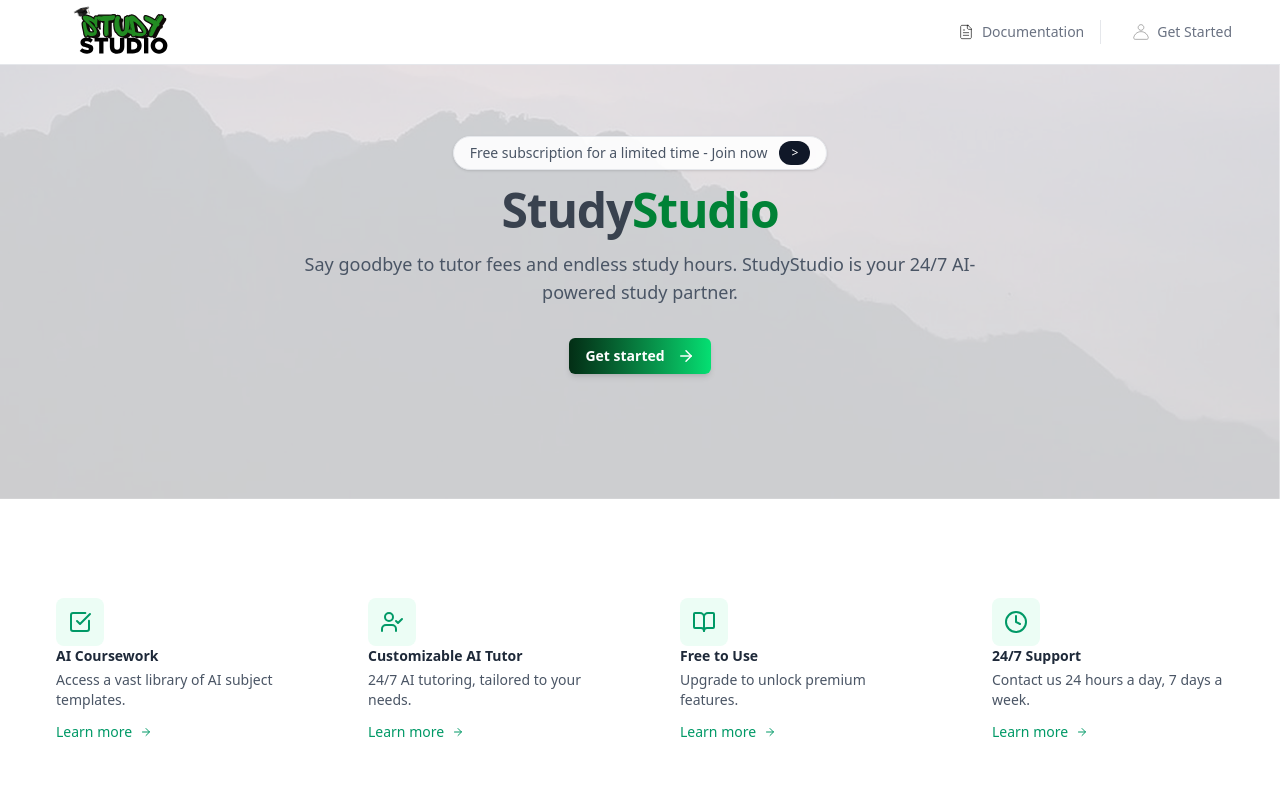
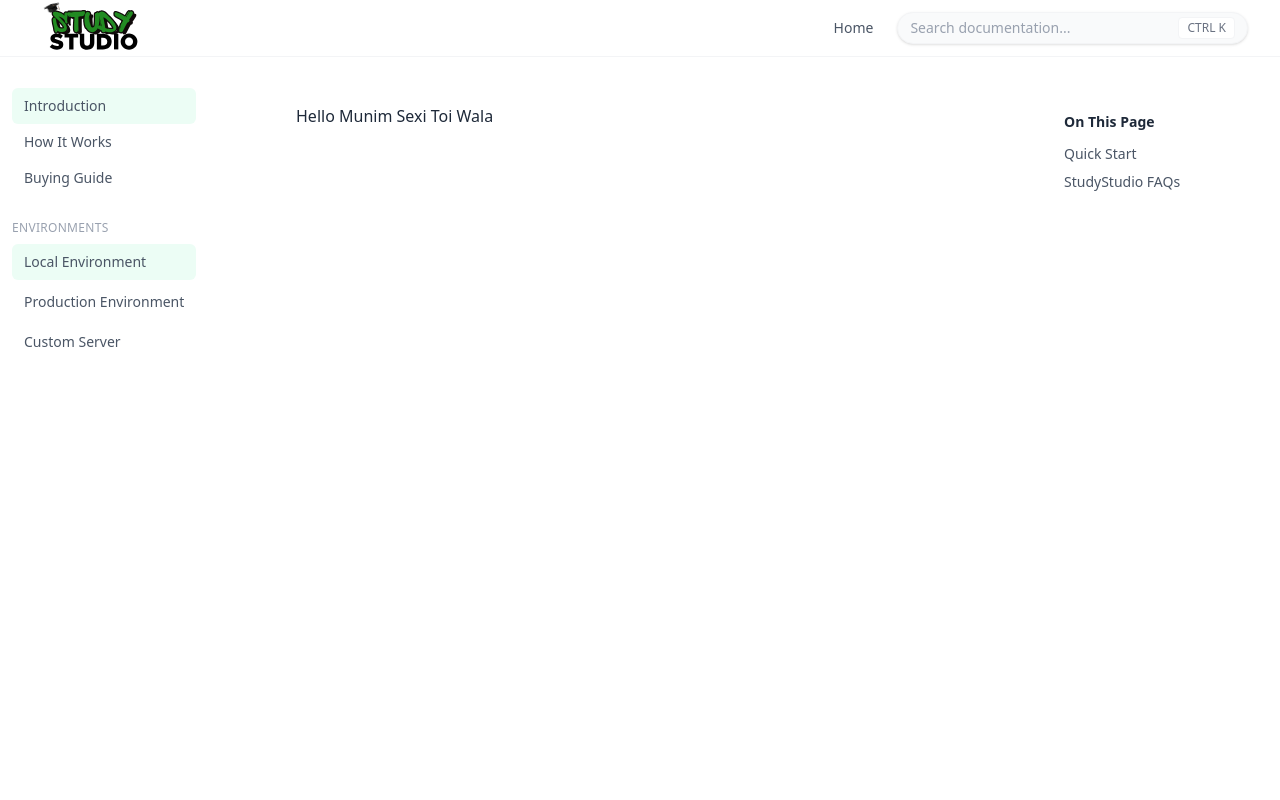
Before and after one commit to abdulbasit-10/Study-Studio, a React app in the folder Frontend/: page /documentation/local in a window 1280 px wide. Before the commit this address led to /. Shown: the top 800 px of the page. Built offline with nearby package versions, Linux system fonts and the light colour scheme; the HTML template or start-up script is replaced by a standard one.

Commit message:
Add Local Environment Page

```diff
--- a/Frontend/src/App.jsx
+++ b/Frontend/src/App.jsx
@@ -2,10 +2,11 @@
 import React from "react";
 import { BrowserRouter as Router, Routes, Route, Navigate } from "react-router-dom";
 import Home from "./Home/Home";
-import Documentation from "./Documentation/Documentation";
-import Intro from "./Documentation/Intro";
-import HowItWorks from "./Documentation/HowItWorks";
-import BuyingGuide from "./Documentation/BuyingGuide";
+import Documentation from "./Pages/Documentation";
+import Intro from "./Pages/Intro";
+import HowItWorks from "./Pages/HowItWorks";
+import BuyingGuide from "./Pages/BuyingGuide";
+import LocalEnvironment from "./Pages/LocalEnvironment";
 
 export default function App() {
   return (
@@ -18,6 +19,7 @@
           <Route index element={<Intro />} />
           <Route path="how-it-works" element={<HowItWorks />} />
           <Route path="buying-guide" element={<BuyingGuide />} />
+          <Route path="local" element={<LocalEnvironment />} />
           {/* add more nested doc routes here */}
         </Route>
 
--- a/Frontend/src/Documentation/LeftSideBar.jsx
+++ b/Frontend/src/Pages/LeftSideBar.jsx
@@ -23,7 +23,7 @@
 
       <div className="mt-6 text-xs uppercase tracking-wide text-gray-400">Environments</div>
       <div className="mt-2 space-y-1">
-        <SidebarLink to="/documentation/env/local">Local Environment</SidebarLink>
+        <SidebarLink to="/documentation/local">Local Environment</SidebarLink>
         <SidebarLink to="/documentation/env/prod">Production Environment</SidebarLink>
         <SidebarLink to="/documentation/env/custom">Custom Server</SidebarLink>
       </div>
--- /dev/null
+++ b/Frontend/src/Pages/LocalEnvironment.jsx
@@ -0,0 +1,11 @@
+import React from 'react'
+
+const LocalEnvironment = () => {
+  return (
+    <div>
+      Hello Munim Sexi Toi Wala
+    </div>
+  )
+}
+
+export default LocalEnvironment
```
Also changed, not shown: Frontend/src/Pages/BuyingGuide.jsx (renamed from Frontend/src/Documentation/BuyingGuide.jsx), Frontend/src/Pages/Documentation.jsx (renamed from Frontend/src/Documentation/Documentation.jsx), Frontend/src/Pages/Header.jsx (renamed from Frontend/src/Documentation/Header.jsx), Frontend/src/Pages/HowItWorks.jsx (renamed from Frontend/src/Documentation/HowItWorks.jsx), Frontend/src/Pages/Intro.jsx (renamed from Frontend/src/Documentation/Intro.jsx), Frontend/src/Pages/RightSideBar.jsx (renamed from Frontend/src/Documentation/RightSideBar.jsx).
